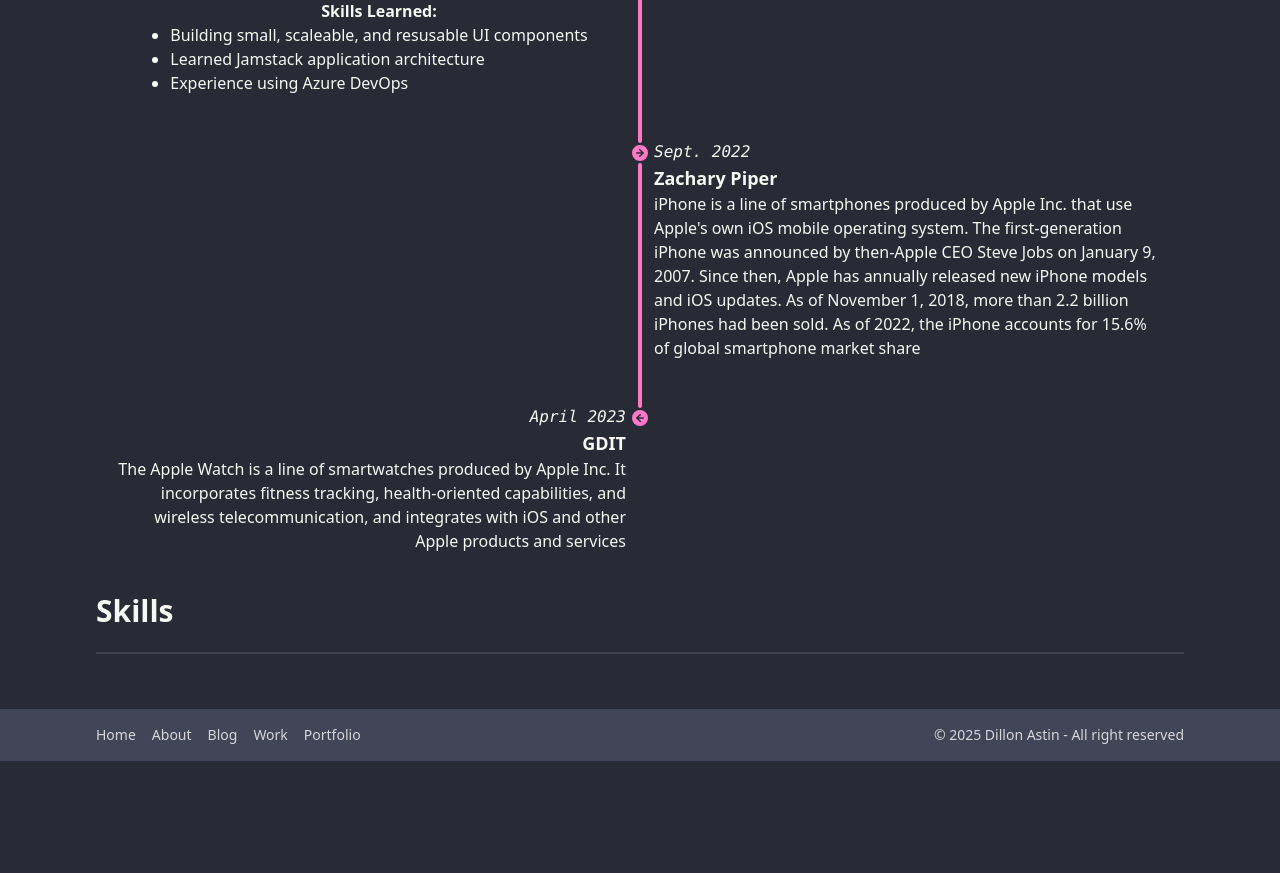
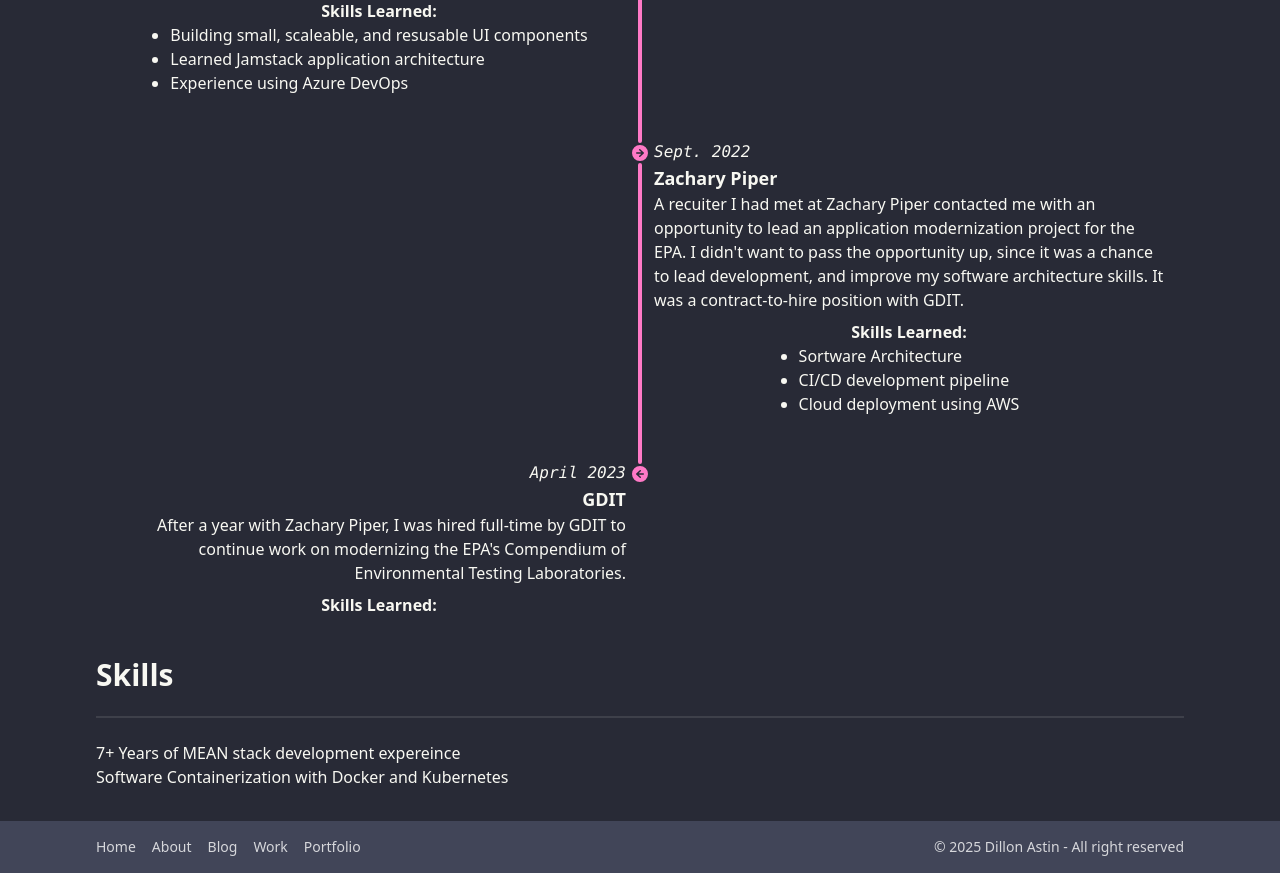
Before and after one commit to astind/personal-site-svelte, a SvelteKit app: page /work in a window 1280 px wide. Shown: the part 1520-2393 px from the top of the page. Before the commit the page ends 2281 px from the top, so only its background shows below. Built offline with nearby package versions, Linux system fonts and the light colour scheme.

Commit message:
small work text update

```diff
--- a/src/routes/work/+page.svelte
+++ b/src/routes/work/+page.svelte
@@ -93,7 +93,7 @@
         <div class="flex flex-col items-center justify-center px-4 mt-2">
           <h4 class="font-bold">Skills Learned:</h4>
           <ul class="list-disc">
-            <li>Lead development on a Radar/Satellite Analysis Tool for NASIC using a MEAN stack</li>
+            <li>Lead UI development on a Radar/Satellite Analysis Tool for NASIC using a MEAN stack</li>
             <li>Angular front-end application development</li>
             <li>Node.js/Express server-side API development</li>
             <li>Micro-service architecture using Docker & Kubernetes</li>
@@ -143,11 +143,18 @@
       <div class="timeline-end md:mb-10">
         <time class="font-mono italic">Sept. 2022</time>
         <div class="text-lg font-black">Zachary Piper</div>
-        iPhone is a line of smartphones produced by Apple Inc. that use Apple's own iOS mobile
-        operating system. The first-generation iPhone was announced by then-Apple CEO Steve Jobs on
-        January 9, 2007. Since then, Apple has annually released new iPhone models and iOS updates. As
-        of November 1, 2018, more than 2.2 billion iPhones had been sold. As of 2022, the iPhone
-        accounts for 15.6% of global smartphone market share
+        A recuiter I had met at Zachary Piper contacted me with an opportunity to lead an application
+        modernization project for the EPA. I didn't want to pass the opportunity up, since it was a chance to lead development, and
+        improve my software architecture skills. It was a contract-to-hire position with GDIT.
+        <div class="flex flex-col items-center justify-center px-4 mt-2">
+          <h4 class="font-bold">Skills Learned:</h4>
+          <ul class="list-disc">
+            <li>Sortware Architecture</li>
+            <li>CI/CD development pipeline</li>
+            <li>Cloud deployment using AWS</li>
+
+          </ul>
+        </div>
       </div>
       <hr class="bg-primary" />
     </li>
@@ -168,16 +175,30 @@
       <div class="timeline-start mb-10 md:text-end">
         <time class="font-mono italic">April 2023</time>
         <div class="text-lg font-black">GDIT</div>
-        The Apple Watch is a line of smartwatches produced by Apple Inc. It incorporates fitness
-        tracking, health-oriented capabilities, and wireless telecommunication, and integrates with
-        iOS and other Apple products and services
+        After a year with Zachary Piper, I was hired full-time by GDIT to continue work on
+        modernizing the EPA's Compendium of Environmental Testing Laboratories.
+        <div class="flex flex-col items-center justify-center pl-4 lg:pl-8 pr-4 mt-2">
+          <h4 class="font-bold">Skills Learned:</h4>
+          <ul class="list-disc text-left">
+
+          </ul>
+        </div>
       </div>
     </li>
   </ul>
 
-  <h2 class="text-3xl font-semibold">
-    Skills
-  </h2>
-  <div class="divider"></div>
+  <div>
+    <h2 class="text-3xl font-semibold">
+      Skills
+    </h2>
+    <div class="divider"></div>
+    <ul>
+      <li>7+ Years of MEAN stack development expereince</li>
+      <li>Software Containerization with Docker and Kubernetes</li>
+      <li></li>
+    </ul>
+  </div>
+
+
 
 </div>
```
